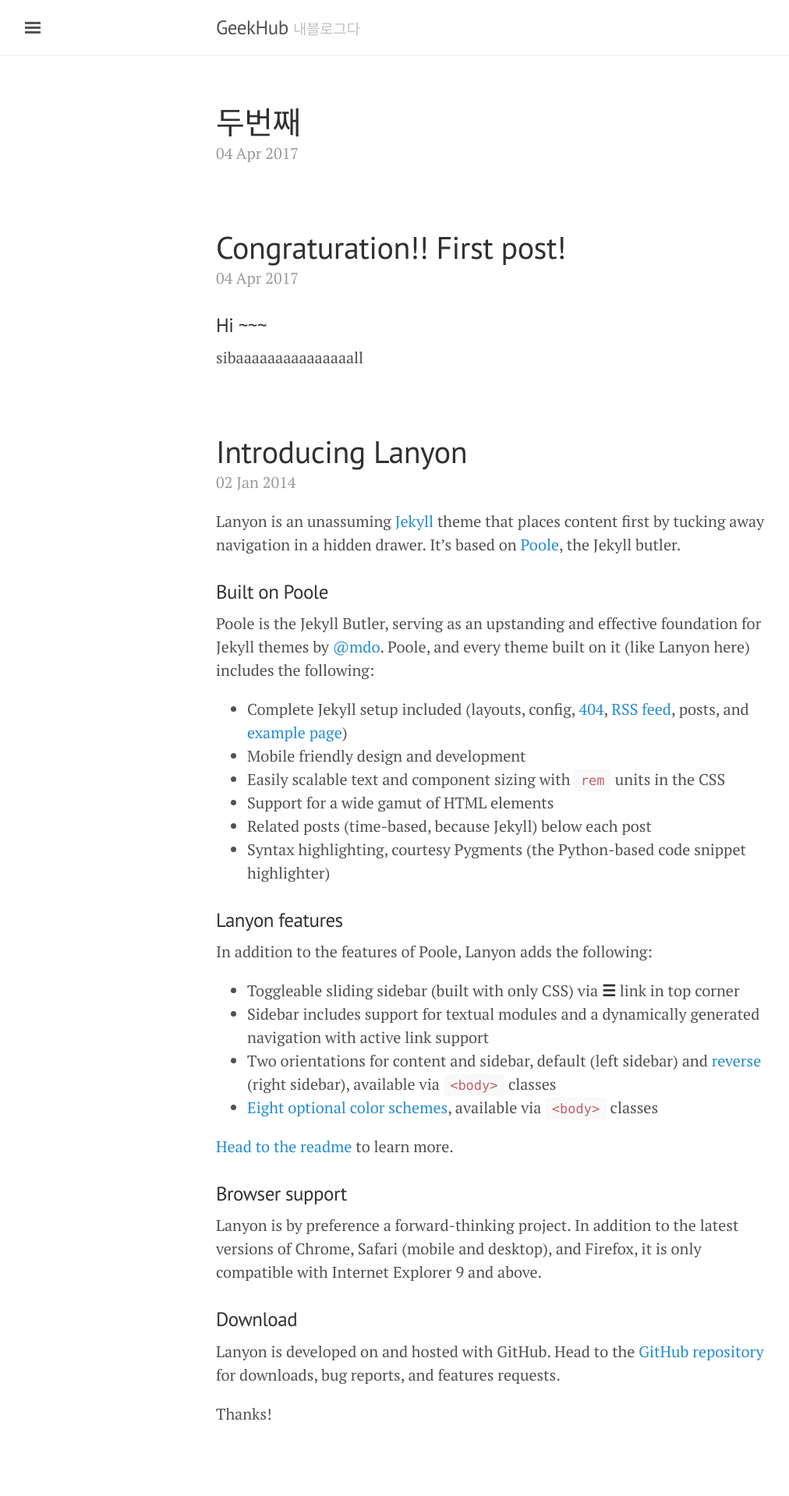
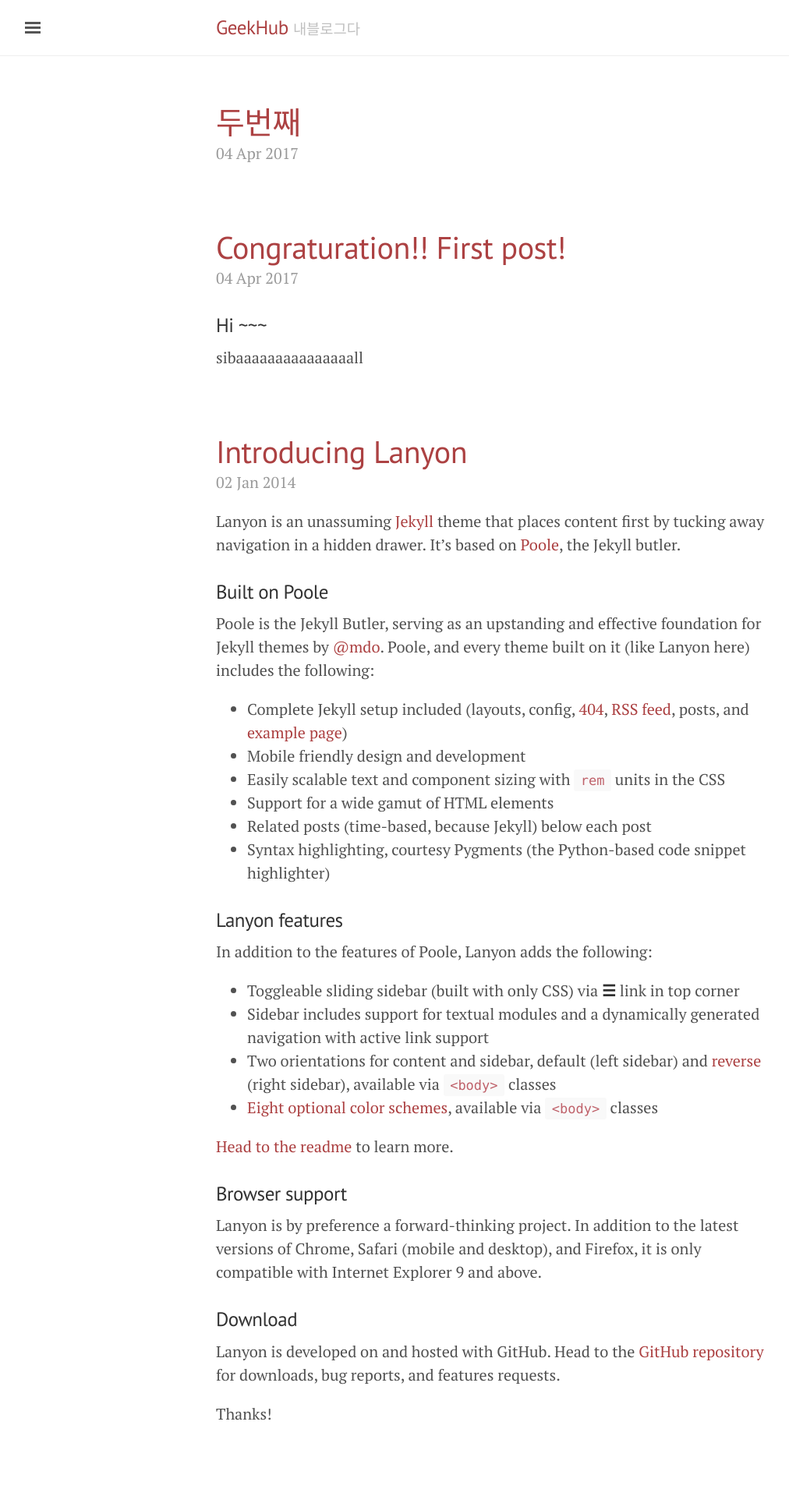
Before and after one commit to JunhyeokKim/JunhyeokKim.github.io, a Jekyll site: the page built from index.html, in a window 1280 px wide. Shown: the top 1919 px of the page at 78% size, without its empty margins (3-1015 px from the left). Built offline with Jekyll 4.4.1, drawn with Linux system fonts in a browser that asks for light colours; the list of posts is cut into pages by our own code.

Commit message:
second blog

```diff
--- a/_layouts/default.html
+++ b/_layouts/default.html
@@ -3,7 +3,7 @@
 
   {% include head.html %}
 
-  <body class="sidebar-overlay">
+  <body class="sidebar-overlay theme-base-08">
 
     {% include sidebar.html %}
 
```
